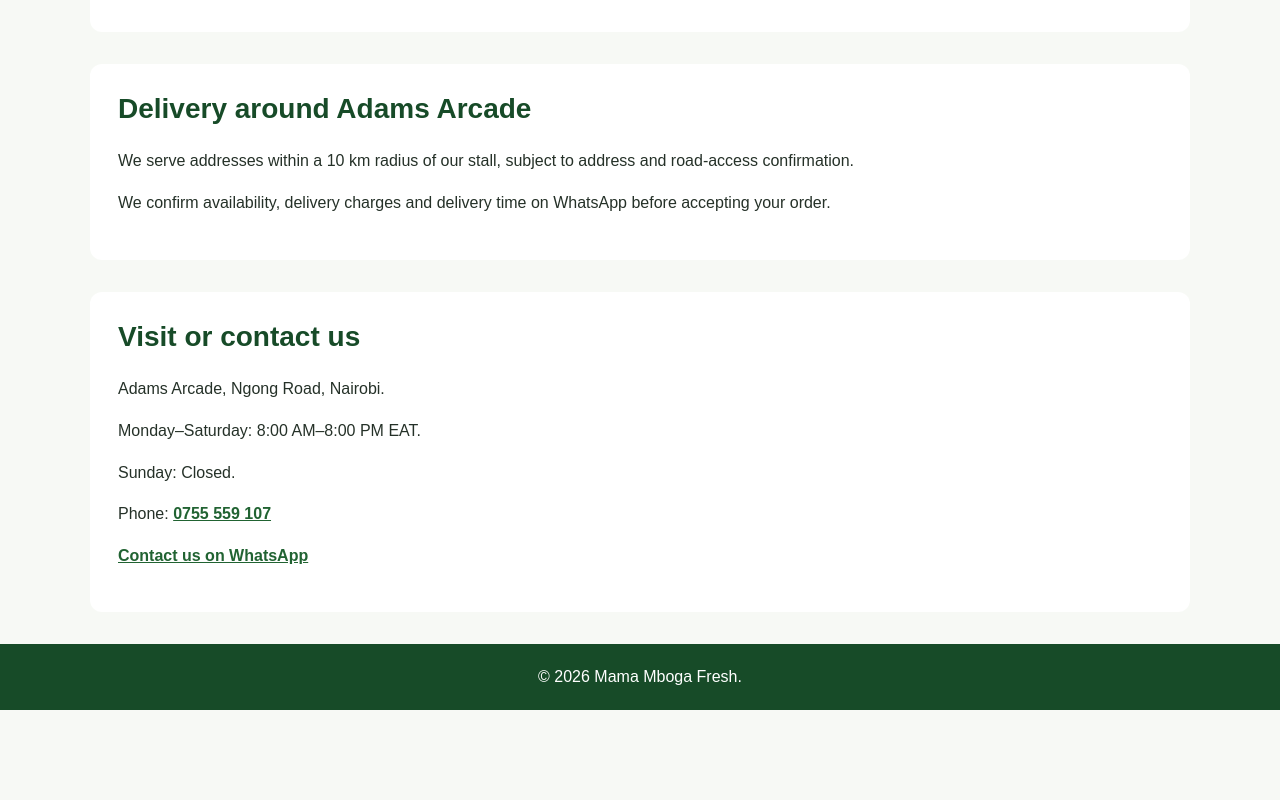
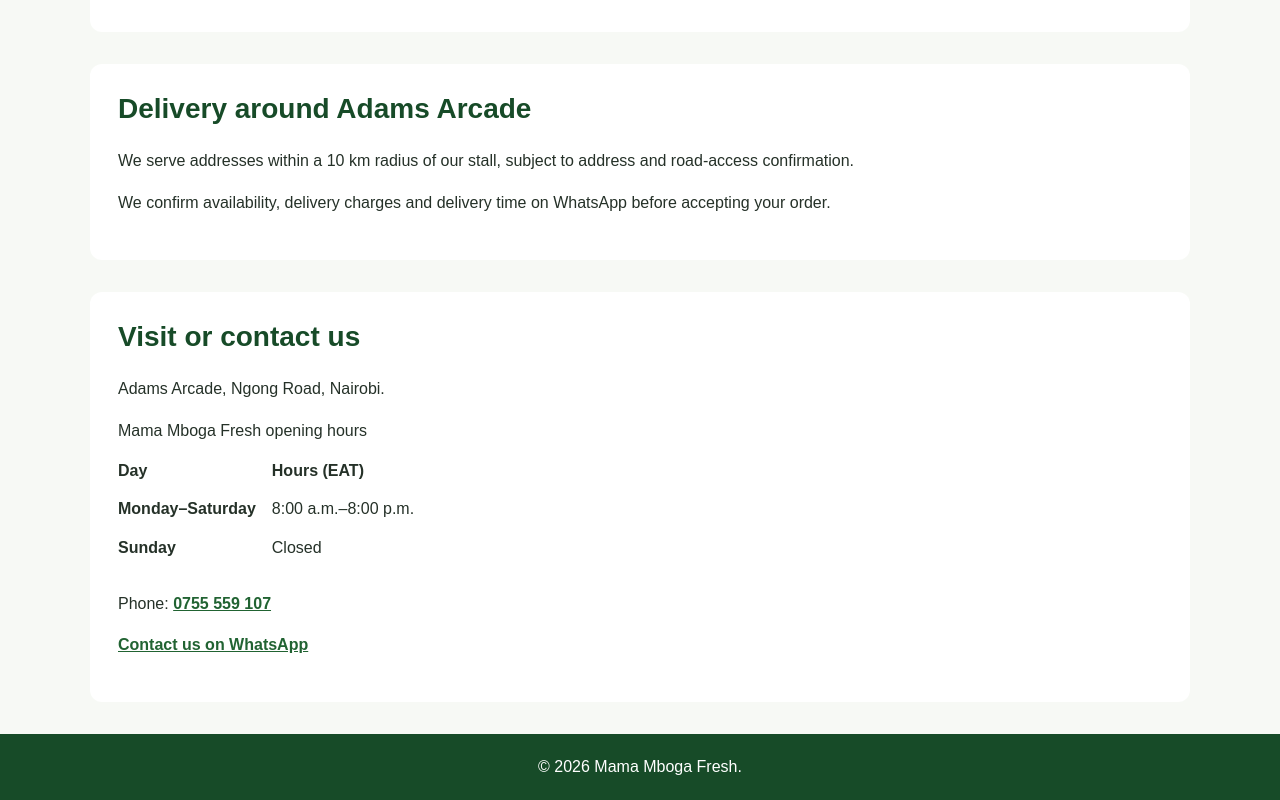
Before and after one commit to Dorringtone/website, a plain HTML site: page index.html in a window 1280 px wide. Shown: the part 1096-1896 px from the top of the page. Before the commit the page ends 1806 px from the top, so only its background shows below. Drawn offline with Linux system fonts and the light colour scheme; no server answers.

Commit message:
Add opening hours tables and label related products

```diff
--- a/index.html
+++ b/index.html
@@ -103,8 +103,27 @@
     <section id="contact">
       <h2>Visit or contact us</h2>
       <p>Adams Arcade, Ngong Road, Nairobi.</p>
-      <p>Monday–Saturday: 8:00 AM–8:00 PM EAT.</p>
-      <p>Sunday: Closed.</p>
+
+      <table class="opening-hours">
+        <caption>Mama Mboga Fresh opening hours</caption>
+        <thead>
+          <tr>
+            <th scope="col">Day</th>
+            <th scope="col">Hours (EAT)</th>
+          </tr>
+        </thead>
+        <tbody>
+          <tr>
+            <th scope="row">Monday–Saturday</th>
+            <td>8:00 a.m.–8:00 p.m.</td>
+          </tr>
+          <tr>
+            <th scope="row">Sunday</th>
+            <td>Closed</td>
+          </tr>
+        </tbody>
+      </table>
+
       <p>Phone: <a href="tel:+254755559107">0755 559 107</a></p>
       <p><a href="https://wa.me/254755559107">Contact us on WhatsApp</a></p>
     </section>
--- a/style.css
+++ b/style.css
@@ -635,3 +635,27 @@ main > section.information-page {
   padding: 12px 16px;
   font-weight: 700;
 }
+
+/* Align the caption and cells with the surrounding text. */
+.opening-hours {
+  border-collapse: collapse;
+  margin-bottom: 1.5rem;
+  text-align: left;
+}
+
+.opening-hours caption {
+  padding-bottom: 0.5rem;
+  text-align: left;
+}
+
+/* Leave space between the day and hours columns. */
+.opening-hours th,
+.opening-hours td {
+  padding: 0.4rem 0;
+  text-align: left;
+  vertical-align: top;
+}
+
+.opening-hours th:first-child {
+  padding-right: 1rem;
+}
```
Also changed, not shown: contact.html (+19 -2 lines), product.html (+4 -3 lines).
